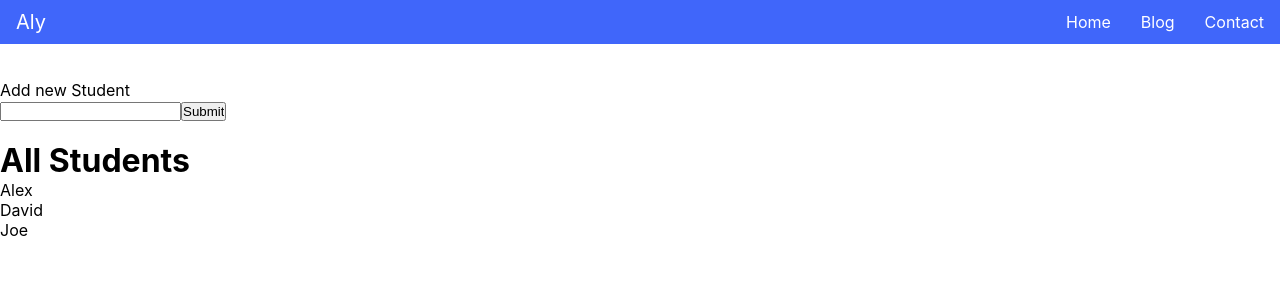
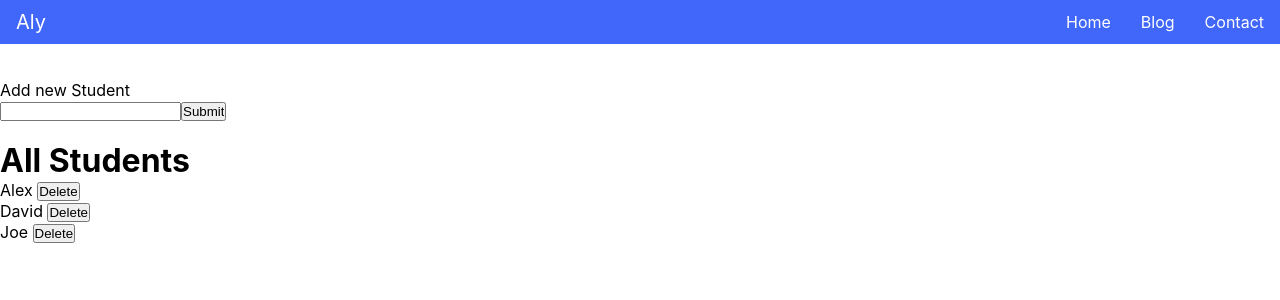
Before and after one commit to alybt/react_js_tutorial, a React (Create React App) app in the folder my-react-app/: page / in a window 1280 px wide. Shown: the top 300 px of the page. Built offline with nearby package versions, Linux system fonts and the light colour scheme.

Commit message:
Remove an Item from Array List

```diff
--- a/my-react-app/src/App.js
+++ b/my-react-app/src/App.js
@@ -18,6 +18,12 @@ function App() {
     setName('');
   }
 
+  const handleDelete = (deletingStudent) => {
+    const newStudents = students.filter((student) => student !== deletingStudent);
+    setStudents(newStudents);
+
+  }
+
   return (
     <div className = "App">
       <Navbar></Navbar>
@@ -32,7 +38,7 @@ function App() {
       <h1>All Students</h1>
       <ul>
         {
-          students.map((students, index) => <li key={index}>{students}</li>)
+          students.map((student, index) => <li key={index}>{student} <button onClick={()=> handleDelete(student)}>Delete</button></li>)
         }
       </ul>
 
```
